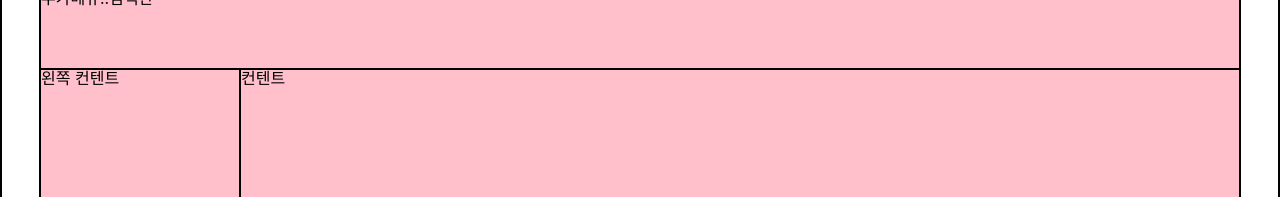
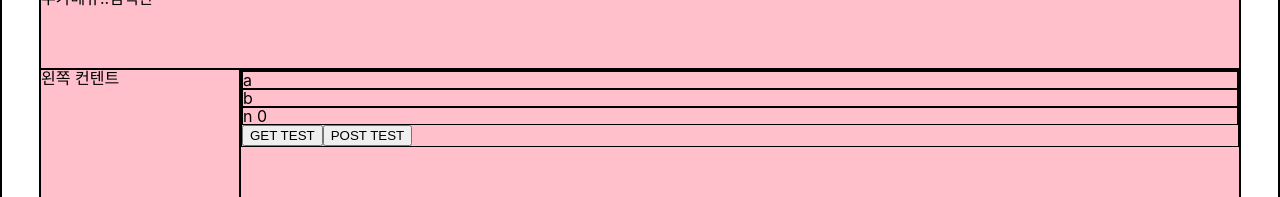
Before and after one commit to JinDogNOOB/ReactSpringRestExample, a React (Create React App) app in the folder reactSpa/wobspa/: page / in a window 1280 px wide. Shown: the part 224-421 px from the top of the page. Built offline with nearby package versions, Linux system fonts and the light colour scheme; no server answers.

Commit message:
fix axios-springboot comm problems

```diff
--- /dev/null
+++ b/reactSpa/wobspa/src/containers/TestContainer.js
@@ -0,0 +1,59 @@
+import React, {useState, useEffect} from 'react';
+import axios from 'axios';
+import axiosOptions from '../tool/axiosOptions';
+
+
+
+
+function TestContainer(){
+    const [count , setCount] = useState(0);
+    const [data , setData] = useState({});
+
+    const getTest = async() => {
+        try{
+            const response = await axios(axiosOptions.get('/board/test/'+count+'/test', {
+                a: "get Test a",
+                b : "get Test b"
+            }));
+            setData({
+                a: response.data.a,
+                b: response.data.b
+            });
+            setCount(response.data.n+1);
+        }catch(e){
+            console.log(e);
+        }
+    }
+
+    const postTest = async() => {
+        try{
+            const response = await axios(axiosOptions.post('/board/test/'+count+'/test', {
+                a: "post Test a",
+                b : "post Test b"
+            }));
+            setData({
+                a: response.data.a,
+                b: response.data.b
+            });
+            setCount(response.data.n+1);
+        }catch(e){
+            console.log(e);
+        }
+
+    }
+
+    return (
+        <div>
+            <div>a {data.a}</div>
+            <div>b {data.b}</div>
+            <div>n {count}</div>
+            <input type="button" onClick={() => getTest()} value="GET TEST" />
+            <input type="button" onClick={() => postTest()} value="POST TEST" />
+
+        </div>
+    );
+
+}
+
+
+export default TestContainer;
--- a/reactSpa/wobspa/src/pages/MainPage.js
+++ b/reactSpa/wobspa/src/pages/MainPage.js
@@ -2,6 +2,7 @@ import React from 'react';
 
 import UserStatusContainer from '../containers/UserStatusContainer';
 import NavItemContainer from '../containers/NavItemContainer';
+import TestContainer from '../containers/TestContainer';
 import './Page.css';
 /*
 헤더 : 로고, 전광판
@@ -40,7 +41,7 @@ function MainPage(){
                 </div>
 
                 <div className="center_content">
-                    컨텐트
+                    <TestContainer />
                 </div>
 
                 <div className="footer">
--- a/reactSpa/wobspa/src/tool/axiosOptions.js
+++ b/reactSpa/wobspa/src/tool/axiosOptions.js
@@ -1,14 +1,18 @@
+import qs from 'querystring';
+
 const serverAddr = "127.0.0.1"
 const serverPort = "8080"
 const serverUrl = "http://" + serverAddr + ":" + serverPort;
 
+const CONTENT_TYPE_APP_URLENCODED = 'application/x-www-form-urlencoded;charset=UTF-8';
+const CONTENT_TYPE_APP_JSON = 'application/json;charset=UTF-8';
 const genGetOptions = (path, arg) => {
     const options = {
-        method: 'GET',
+        method: 'get',
         url: serverUrl+path,
         headers: {
             'Accept': 'application/json',
-            'Content-Type': 'x-www-form-urlencoded;charset=UTF-8'
+            'Content-Type': CONTENT_TYPE_APP_URLENCODED
         },
         params: arg
     }
@@ -17,13 +21,13 @@ const genGetOptions = (path, arg) => {
 
 const genPostOptions = (path, arg) => {
     const options = {
-        method: 'POST',
+        method: 'post',
         url: serverUrl+path,
         headers: {
             'Accept': 'application/json',
-            'Content-Type': 'application/json;charset=UTF-8'
+            'Content-Type': CONTENT_TYPE_APP_URLENCODED
         },
-        data: arg
+        data : qs.stringify(arg)
     }
     return options;
 }
@@ -34,9 +38,9 @@ const genPutOptions = (path, arg) => {
         url: serverUrl+path,
         headers: {
             'Accept': 'application/json',
-            'Content-Type': 'application/json;charset=UTF-8'
+            'Content-Type': CONTENT_TYPE_APP_URLENCODED
         },
-        data: arg
+        data: qs.stringify(arg)
     }
     return options;
 }
@@ -47,9 +51,9 @@ const genDeleteOptions = (path, arg) => {
         url: serverUrl+path,
         headers: {
             'Accept': 'application/json',
-            'Content-Type': 'application/json;charset=UTF-8'
+            'Content-Type': CONTENT_TYPE_APP_URLENCODED
         },
-        data: arg
+        data: qs.stringify(arg)
     }
     return options;
 }
```
Also changed, not shown: 1 other file (tests, documents, lock files or other folders).
